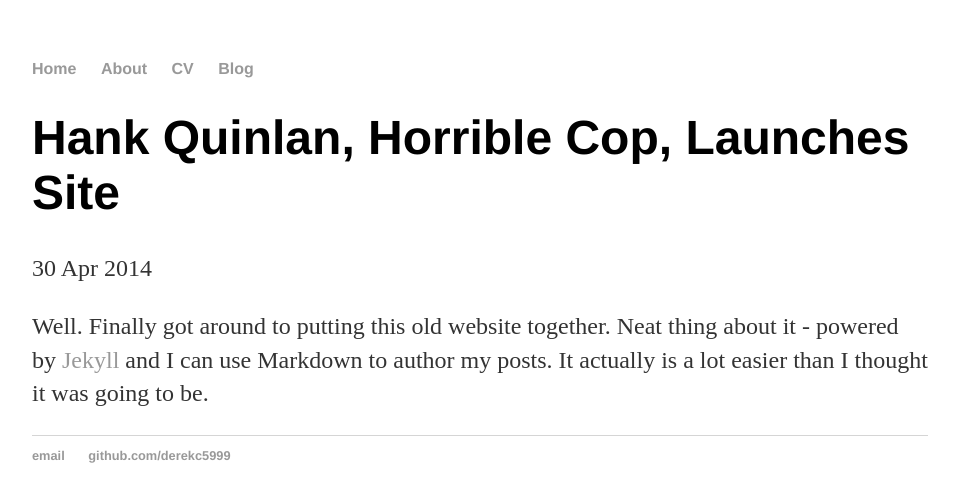
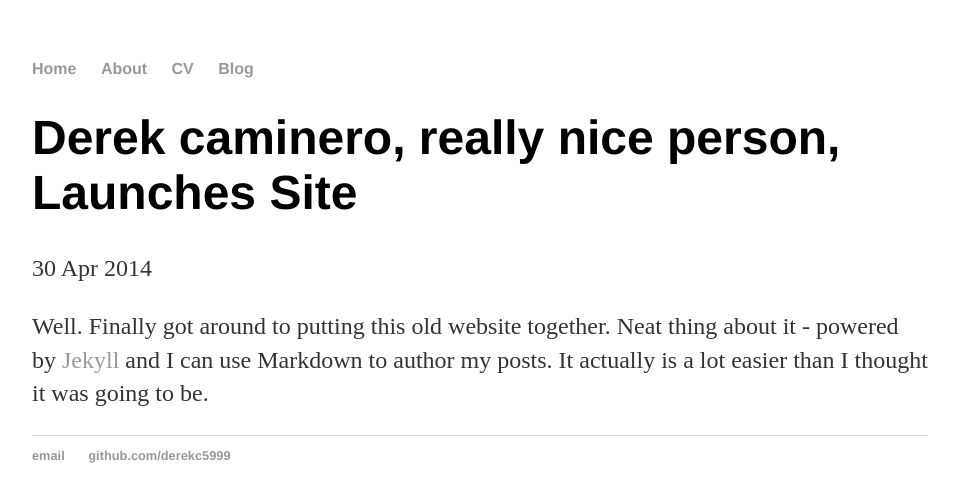
Before and after one commit to derekc5999/derekc5999.github.io, a Jekyll site: the page built from _posts/2018-09-20-Derek-Caminero-site-launched.md, in a window 1280 px wide. Shown: the top 502 px of the page, without its empty margins (160-1119 px from the left). Built offline with Jekyll 4.4.1, drawn with Linux system fonts in a browser that asks for light colours.

Commit message:
Update 2018-09-20-Derek-Caminero-site-launched.md

```diff
--- a/_posts/2018-09-20-Derek-Caminero-site-launched.md
+++ b/_posts/2018-09-20-Derek-Caminero-site-launched.md
@@ -1,6 +1,6 @@
 ---
 layout: post
-title: "Hank Quinlan, Horrible Cop, Launches Site"
+title: "Derek caminero, really nice person, Launches Site"
 date: 2014-04-30
 ---
 
```
